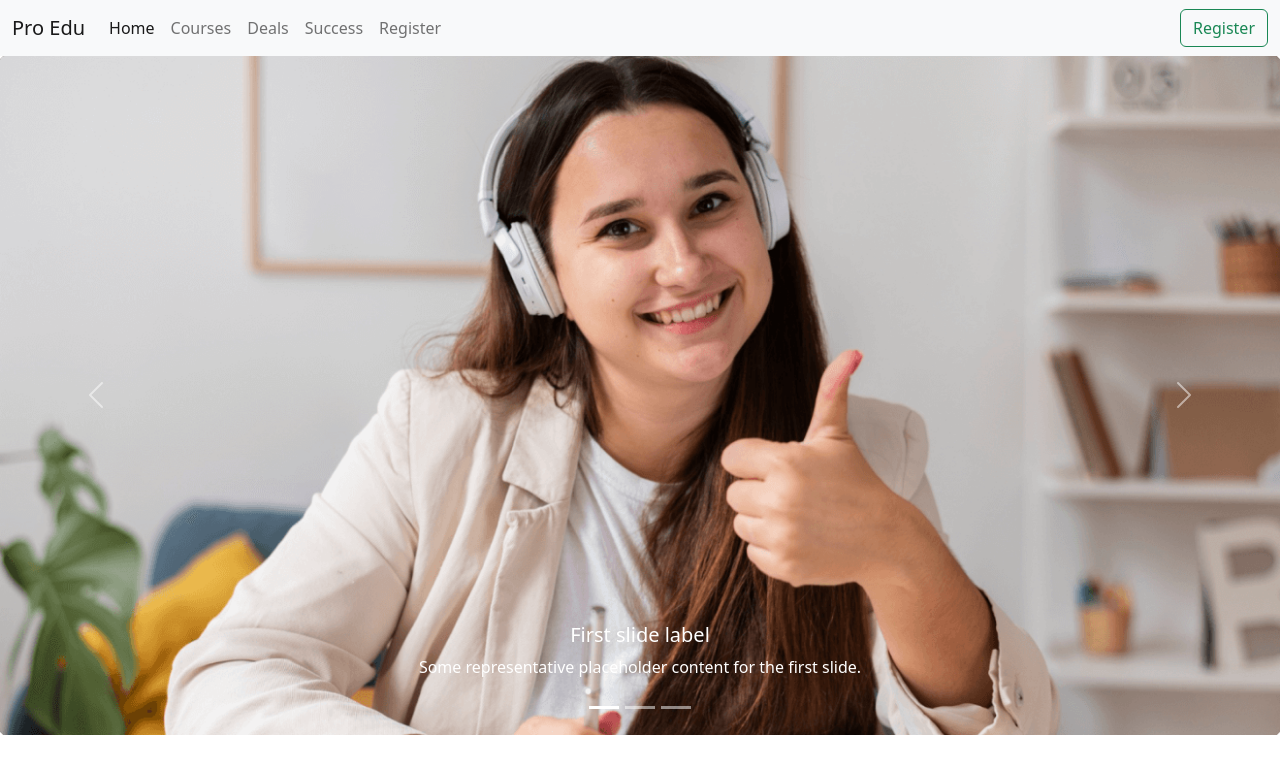
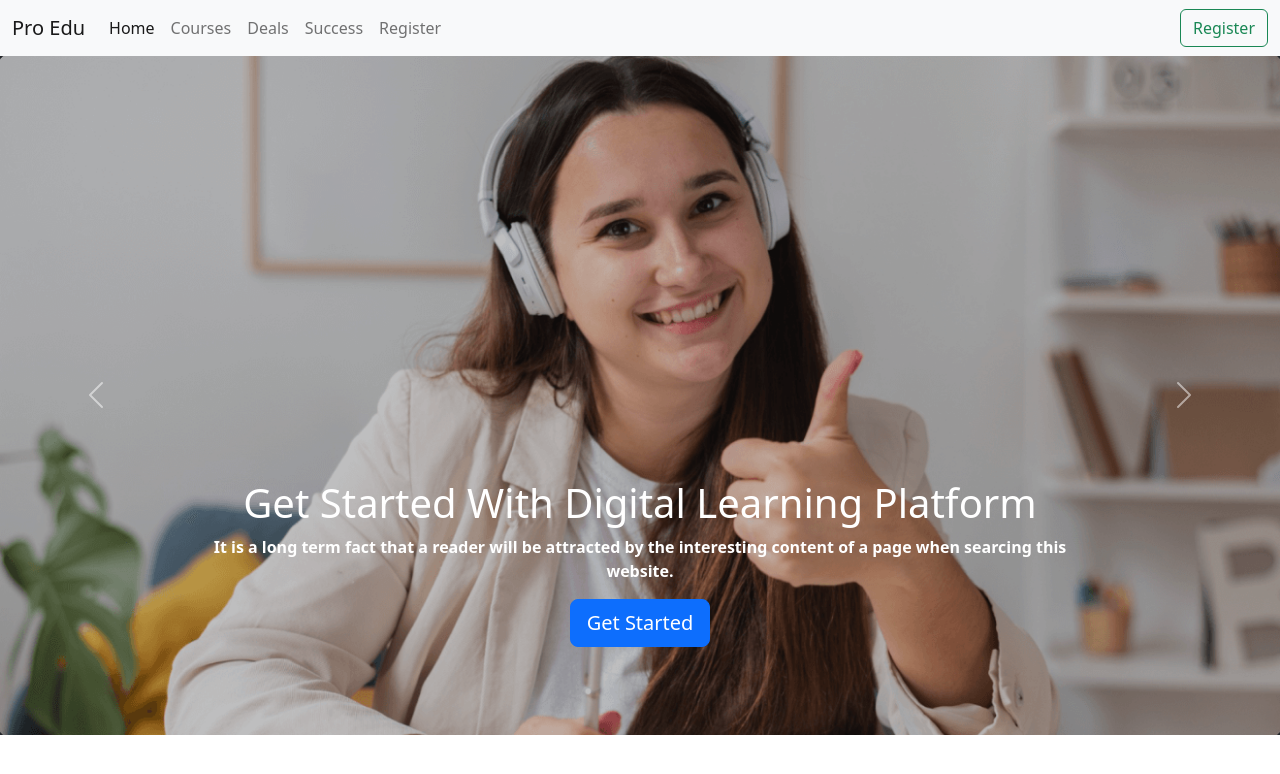
Before and after one commit to jakiaakhter/Edu-tech-care-website, a plain HTML site: page index.html in a window 1280 px wide. Drawn offline with nearby package versions, Linux system fonts and the light colour scheme.

Commit message:
1st section added

```diff
--- a/index.html
+++ b/index.html
@@ -44,35 +44,27 @@
           </nav>
     </header>
     <main>
-        <section>
+        <section class="bg-dark">
             <div id="carouselExampleCaptions" class="carousel slide" data-bs-ride="false">
-                <div class="carousel-indicators">
-                  <button type="button" data-bs-target="#carouselExampleCaptions" data-bs-slide-to="0" class="active" aria-current="true" aria-label="Slide 1"></button>
-                  <button type="button" data-bs-target="#carouselExampleCaptions" data-bs-slide-to="1" aria-label="Slide 2"></button>
-                  <button type="button" data-bs-target="#carouselExampleCaptions" data-bs-slide-to="2" aria-label="Slide 3"></button>
-                </div>
-                <div class="carousel-inner">
+                <div class="carousel-inner ">
                   <div class="carousel-item active">
-                    <img src="images/cover/cover-1.png" class="d-block w-100" alt="...">
-                    <div class="carousel-caption d-none d-md-block">
-                      <h5>First slide label</h5>
-                      <p>Some representative placeholder content for the first slide.</p>
+                    <img  src="images/cover/cover-1.png" class="d-block w-100 opacity-75" alt="...">
+                    <div class="carousel-caption d-none d-md-block fw-bolder my-5 ">
+                      <h1>Get Started With Digital Learning Platform</h1>
+                      <p>It is a long term fact that a reader will be attracted by the interesting content of a page when searcing this website.</p>
+
+                      <button type="button" class="btn btn-primary btn-lg">Get Started</button>
                     </div>
                   </div>
-                  <div class="carousel-item">
-                    <img src="images/cover/cover-2.jpg" class="d-block w-100" alt="...">
-                    <div class="carousel-caption d-none d-md-block">
-                      <h5>Second slide label</h5>
-                      <p>Some representative placeholder content for the second slide.</p>
+                  <div class="carousel-item ">
+                    <img  src="images/cover/cover-2.jpg" class="d-block w-100 opacity-75" alt="...">
+                    <div class="carousel-caption d-none d-md-block fw-bolder mt-5 mb-8 justify-items-center">
+                        <h1>Get Started With Digital Learning Platform</h1>
+                        <p>It is a long term fact that a reader will be attracted by the interesting content of a page when searcing this website.</p>
+                        <button type="button" class="btn btn-primary btn-lg">Get Started</button>
                     </div>
                   </div>
-                  <div class="carousel-item">
-                    <img src="images/cover/cover-3.jpg" class="d-block w-100" alt="...">
-                    <div class="carousel-caption d-none d-md-block">
-                      <h5>Third slide label</h5>
-                      <p>Some representative placeholder content for the third slide.</p>
-                    </div>
-                  </div>
+
                 </div>
                 <button class="carousel-control-prev" type="button" data-bs-target="#carouselExampleCaptions" data-bs-slide="prev">
                   <span class="carousel-control-prev-icon" aria-hidden="true"></span>
@@ -83,6 +75,7 @@
                   <span class="visually-hidden">Next</span>
                 </button>
               </div>
+            </div>
         </section>
     </main>
     <script src="https://cdn.jsdelivr.net/npm/bootstrap@5.2.0/dist/js/bootstrap.bundle.min.js" integrity="sha384-A3rJD856KowSb7dwlZdYEkO39Gagi7vIsF0jrRAoQmDKKtQBHUuLZ9AsSv4jD4Xa" crossorigin="anonymous"></script>
```
